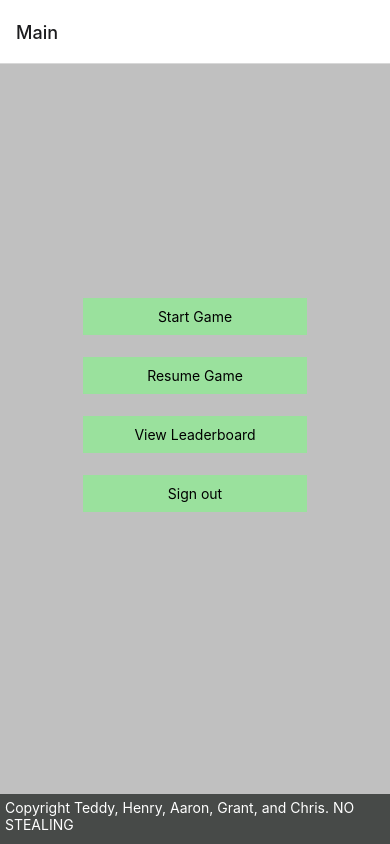
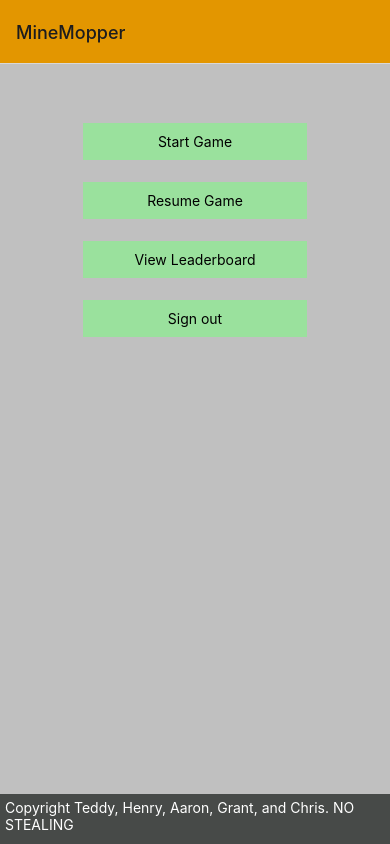
Before and after one commit to henry-oberholtzer/minemopper, a React Native app: screen /Main in a window 390 px wide. Built offline with nearby package versions, Linux system fonts and the light colour scheme.

Commit message:
removed unnecessary state

```diff
--- a/App.js
+++ b/App.js
@@ -4,11 +4,8 @@ import StartPopUp from './components/StartPopUp';
 import LeaderBoard from './components/LeaderBoard';
 import MainMenu from './components/MainMenu';
 import Board from './components/Board';
-import newGame from './game_logic/board-creator';
 import { NavigationContainer } from '@react-navigation/native';
 import { createNativeStackNavigator } from '@react-navigation/native-stack';
-
-const game = newGame(8, 8, 8);
 
 const Stack = createNativeStackNavigator();
 
@@ -16,10 +13,15 @@ export default function App() {
   return (
     <NavigationContainer>
       <Stack.Navigator initialRouteName="Main">
-        <Stack.Screen name="Main" component={MainMenu} />
+        <Stack.Screen name="Main" component={MainMenu} options={{
+          title: 'MineMopper',
+          headerStyle: {
+            backgroundColor: '#E39600',
+          }
+        }} />
         <Stack.Screen name="Board" component={Board} />
+        {/* <StatusBar style="auto" /> */}
       </Stack.Navigator>
-      <StatusBar style="auto" />
     </NavigationContainer >
   );
 }
--- a/components/MainMenu.jsx
+++ b/components/MainMenu.jsx
@@ -8,12 +8,7 @@ const game = newGame(8, 8, 8);
 
 
 const MainMenu = ({ navigation }) => {
-    const [view, setView] = useState(false);
     const [modalVisible, setModalVisible] = useState(false);
-
-    const pregame = () => {
-        setView(true);
-    };
 
     const modalOn = () => {
         setModalVisible(true);
@@ -36,31 +31,18 @@ const MainMenu = ({ navigation }) => {
         modalOff();
     };
 
-    let currentView;
-
-    if (!view) {
-        currentView = (
-            <>
-                <View style={styles.container}>
-                    <View style={styles.buttonContainer}>
-                        <Button label="Start Game" func={() => pregame()} />
-                        <Button label="Resume Game" />
-                        <Button label="View Leaderboard" />
-                        <Button label="Sign out" />
-                    </View>
-                </View>
-            </>
-        );
-    } else {
-        currentView = (
+    let currentView = (
+        <>
             <View style={styles.container}>
                 <View style={styles.buttonContainer}>
-                    <Button label="Difficulty" func={() => modalOn()} />
-                    <Button label="Oops mode?" />
-                    <Button label="Back" func={() => exit()} theme="back-button" />
+                    <Button label="Start Game" func={() => modalOn()} />
+                    <Button label="Resume Game" />
+                    <Button label="View Leaderboard" />
+                    <Button label="Sign out" />
                     <Modal visible={modalVisible}
                         onRequestClose={() => setModalVisible(false)}
-                        animationType="slide">
+                        animationType="slide"
+                        style={styles.container}>
                         <View style={styles.headerStyle}></View>
                         <View style={styles.buttonContainer}>
                             <Button label="Easy" func={() => play(8, 8, 8)} />
@@ -71,15 +53,15 @@ const MainMenu = ({ navigation }) => {
                     </Modal>
                 </View>
             </View>
-        );
-    }
+        </>
+    )
 
     return (
         <>
             <View style={styles.headerStyle}></View>
-            <View style={styles.imageContainer}>
+            {/* <View style={styles.imageContainer}>
                 <Image style={styles.image} source={TitleImage} />
-            </View>
+            </View> */}
             {currentView}
             <View style={styles.footerStyle}>
                 <Text style={{ color: 'white' }}>
@@ -105,7 +87,7 @@ const styles = StyleSheet.create({
         height: 68,
         margin: 20,
         position: 'absolute',
-        top: 200,
+        top: 25,
         padding: 3,
     },
     footerStyle: {
@@ -129,6 +111,7 @@ const styles = StyleSheet.create({
     },
     container: {
         flex: 1,
+        flexDirection: 'column',
         backgroundColor: '#C0C0C0',
         alignItems: 'center',
         justifyContent: 'center',
```
